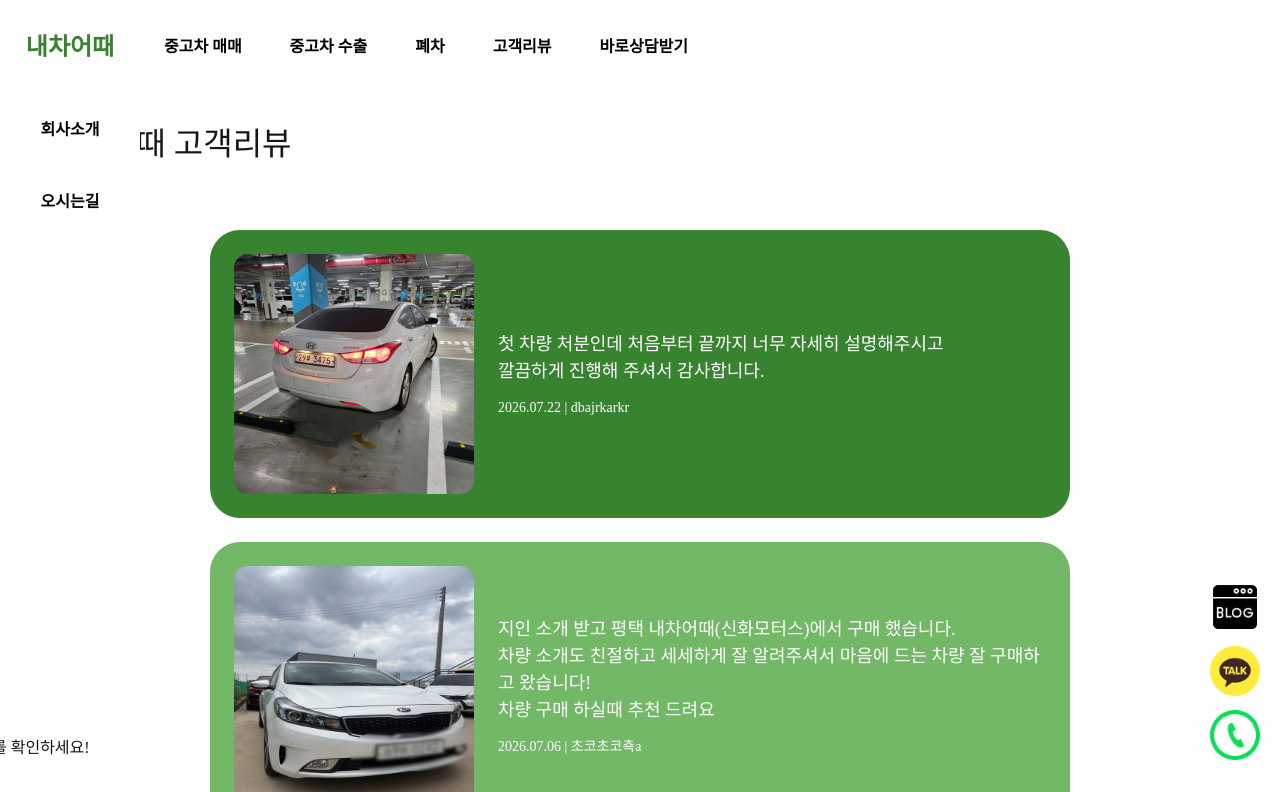
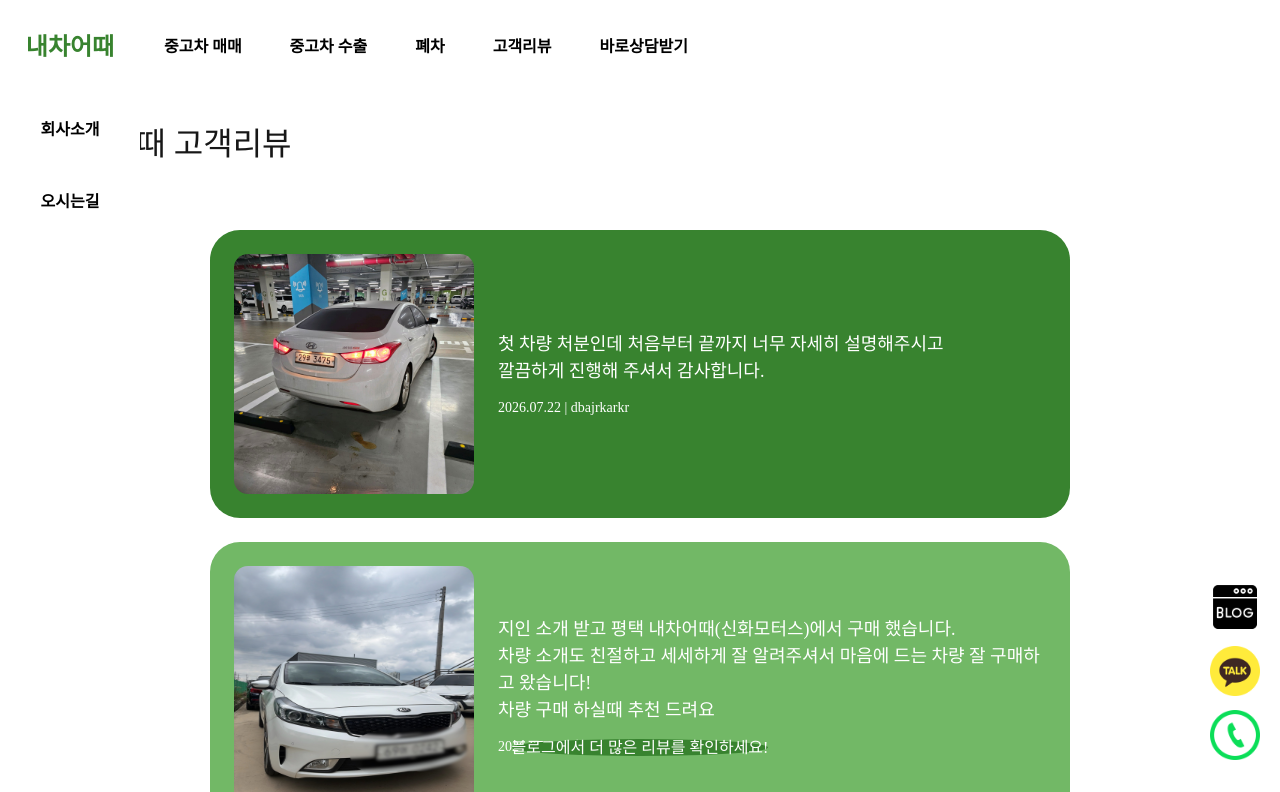
Before and after one commit to NaechaEottae/used-car, a Next.js app: page /customer-review in a window 1280 px wide. Shown: the top 792 px of the page. Built offline with nearby package versions, Linux system fonts and the light colour scheme; a web font is replaced by a local one.

Commit message:
메인페이지 리뉴얼

```diff
--- a/app/customer-review/page.tsx
+++ b/app/customer-review/page.tsx
@@ -28,7 +28,7 @@ export default function CustomerReview() {
     <>
       <div className="review-floating">
         <a href="https://blog.naver.com/howsmycar" target="_blank">
-          더 많은 리뷰를 확인하세요!
+          블로그에서 더 많은 리뷰를 확인하세요!
         </a>
       </div>
       <div className="review-wrap">
--- a/app/globals.css
+++ b/app/globals.css
@@ -632,9 +632,14 @@ main {
 .review-floating {
   position: fixed;
   bottom: 40px;
-  right: 50%;
-  left: -50%;
+  width: 100%;
   text-align: center;
+  cursor: pointer;
+}
+.review-floating a {
+  background-color: #38832f;
+  color: white;
+  border-radius: 50%;
 }
 .review-wrap h1 {
   font-size: 32px;
```
